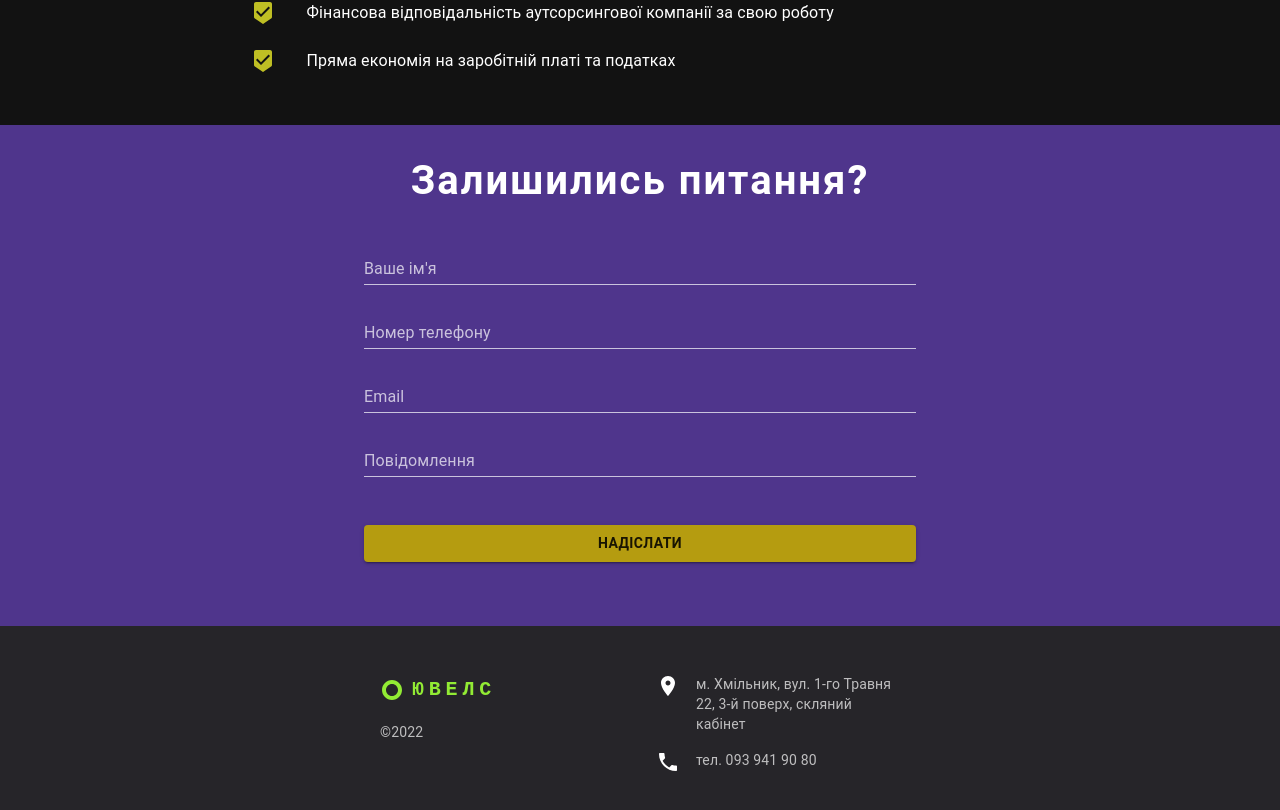
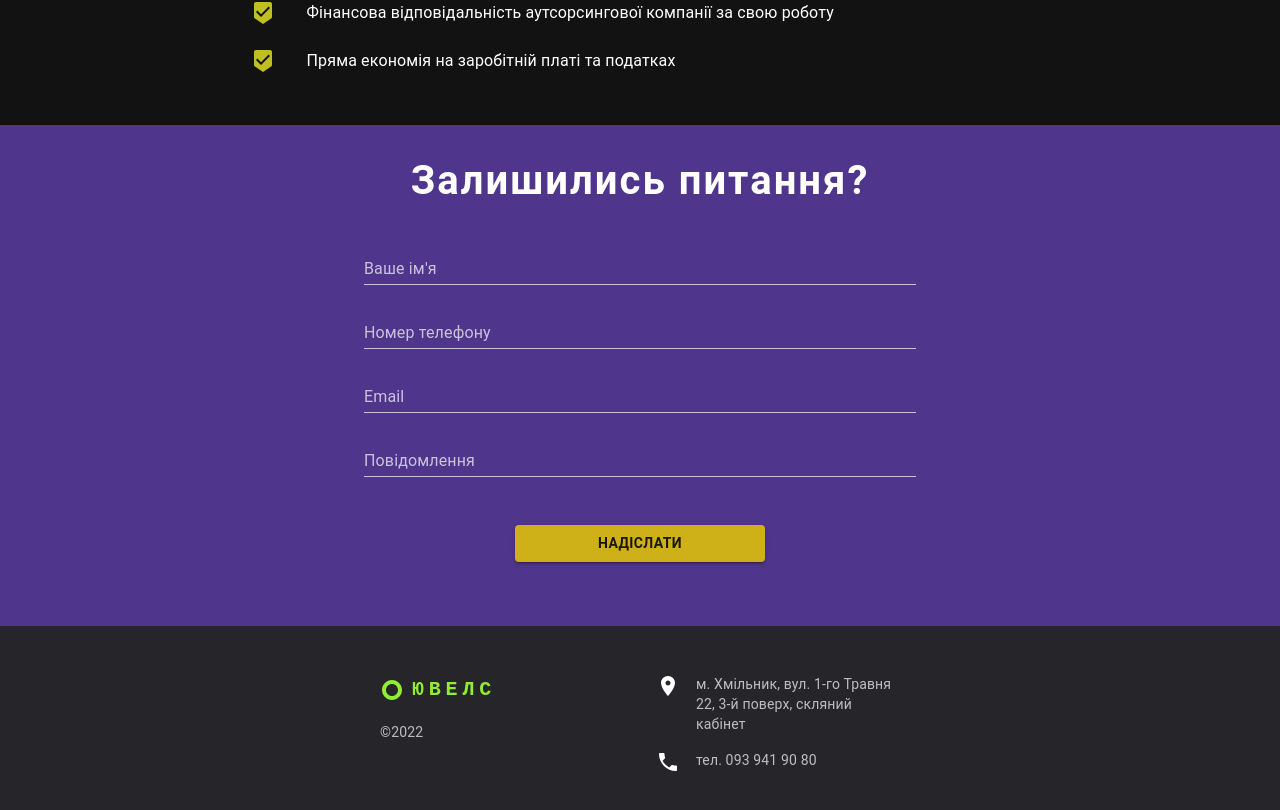
Before and after one commit to tykatyk/yuvels, a Next.js app: page / in a window 1280 px wide. Shown: the part 1695-2505 px from the top of the page. Built offline with nearby package versions, Linux system fonts and the light colour scheme.

Commit message:
Redraw send button in contact form

```diff
--- a/components/ContactUsForm.tsx
+++ b/components/ContactUsForm.tsx
@@ -96,17 +96,20 @@ export default function ContactForm() {
           />
         </Stack>
       </div>
+      <div style={{ display: "flex", justifyContent: "center" }}>
         <Button
           fullWidth
           style={{
-          background: "#b59c10",
+            background: "#ceb019",
             fontWeight: 700,
+            maxWidth: 250,
           }}
           variant="contained"
           type="submit"
         >
           Надіслати
         </Button>
+      </div>
     </form>
   );
 }
```
Lines whose indentation alone changed are shown as unchanged.
